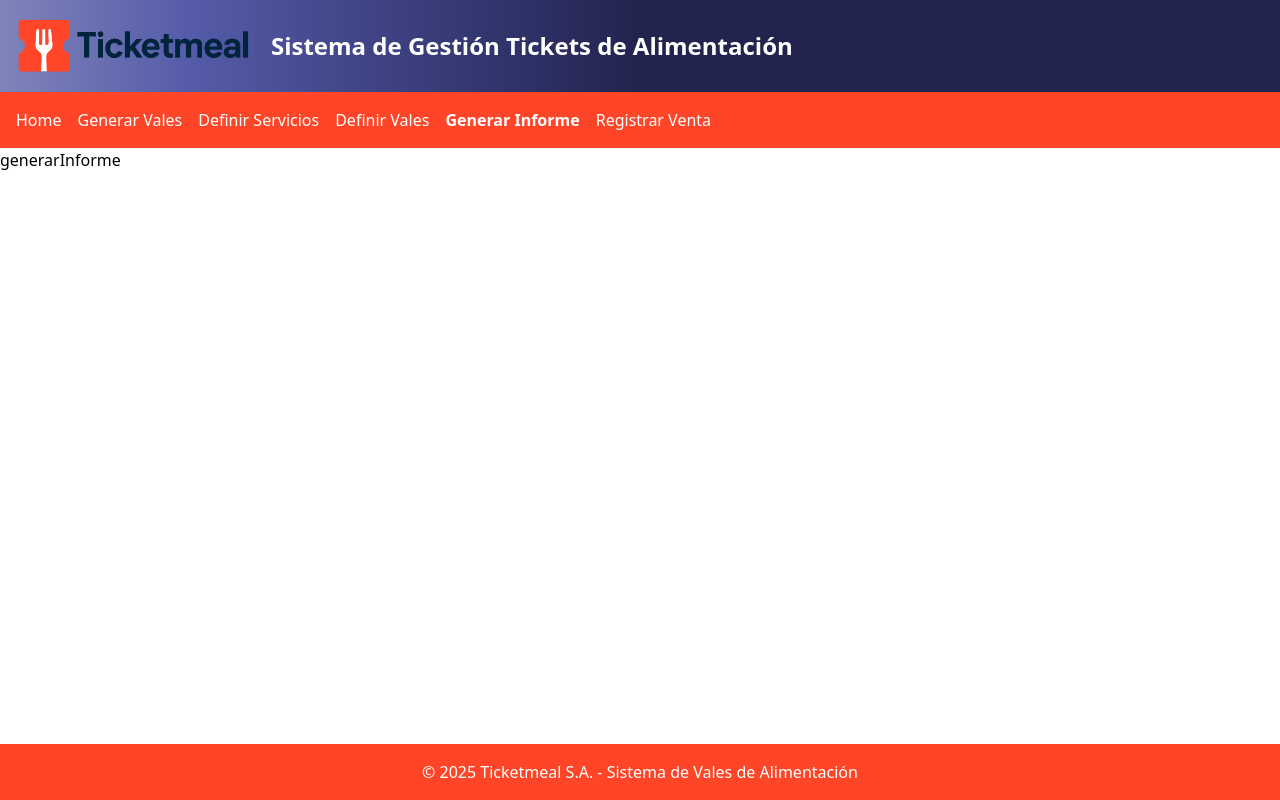
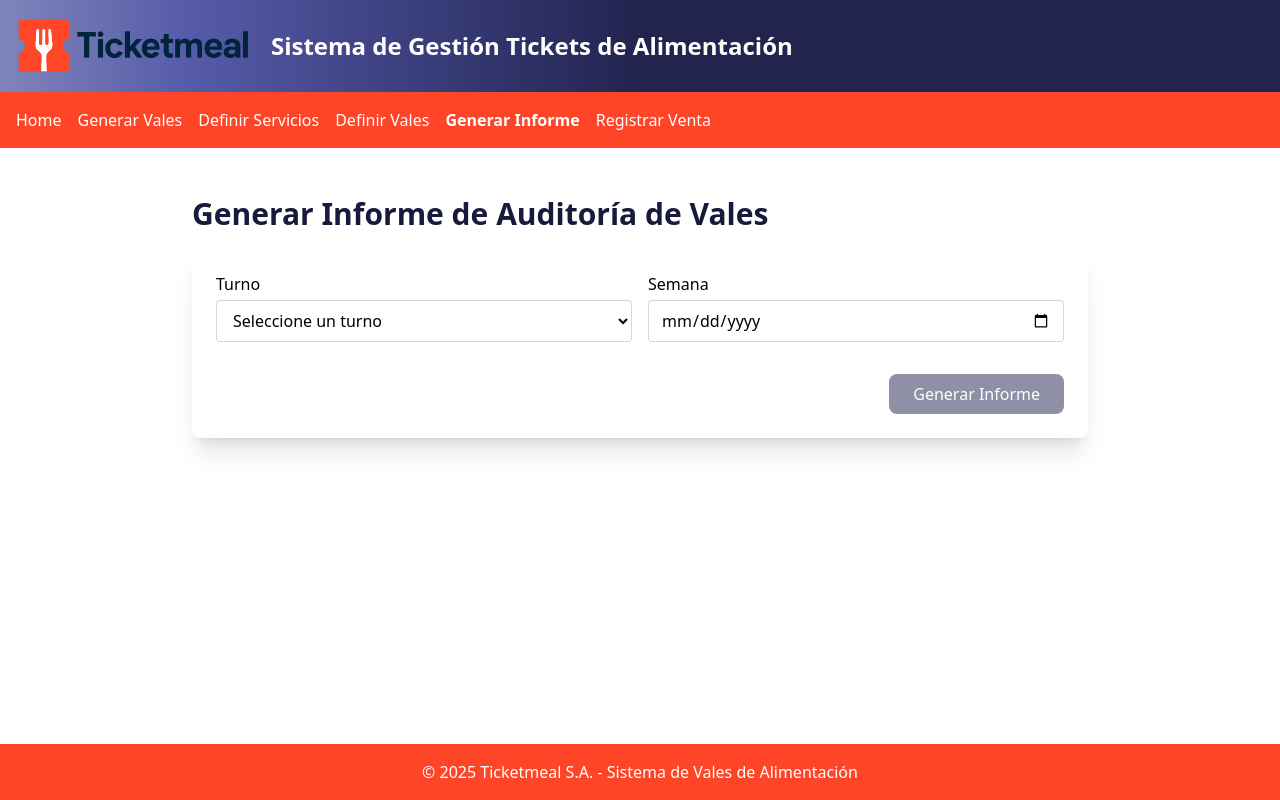
Before and after one commit to estebanovic/Sistema-vales-entrega-2, a React (Vite) app: page /generar-informe in a window 1280 px wide. Built offline with nearby package versions, Linux system fonts and the light colour scheme.

Commit message:
Generar Informe de Auditoria de Vales

```diff
--- a/src/pages/generarInforme.jsx
+++ b/src/pages/generarInforme.jsx
@@ -1,7 +1,64 @@
+import React, { useState } from 'react';
+
 export default function GenerarInforme() {
+    const [turno, setTurno] = useState('');
+    const [fecha, setFecha] = useState('');
+
+    const seleccionarSemana = (fecha) => {
+        const selectedDate = new Date(fecha);
+        const day = selectedDate.getDay();
+        const startOfWeek = new Date(selectedDate);
+        startOfWeek.setDate(selectedDate.getDate() - day);
+        const endOfWeek = new Date(selectedDate);
+        endOfWeek.setDate(selectedDate.getDate() + (6 - day));
+        return { startOfWeek, endOfWeek };
+    };
+    const opcionesStringSemana = { year: 'numeric', month: 'long', day: 'numeric' };
+
     return (
-        <div>
-            <h1>generarInforme</h1>
+        <div className="px-6 py-12">
+            <div className="w-4xl mx-auto">
+                <h1 className='text-3xl font-bold text-brand-blue-700 mb-4'>Generar Informe de Auditoría de Vales</h1>
+                <div className="bg-white shadow-xl rounded-lg w-full p-6">
+                    <form className="space-y-4" onSubmit={(e) => {
+
+                    }}>
+                        <div className="grid grid-cols-2 gap-4">
+                            <div>
+                                <label htmlFor="turno">Turno</label>
+                                <select id="turno" className="w-full border border-gray-300 rounded px-3 py-2 mt-1" value={turno} onChange={(e) => setTurno(e.target.value)}>
+                                    <option value="">Seleccione un turno</option>
+                                    <option value="Mañana">Mañana (06:00 - 14:00)</option>
+                                    <option value="Tarde">Tarde (14:00 - 22:00)</option>
+                                    <option value="Noche">Noche (22:00 - 06:00)</option>
+                                </select>
+                            </div>
+                            <div>
+                                <label htmlFor="fecha">Semana</label>
+                                <input type="date" id="fecha" className="w-full border border-gray-300 rounded px-3 py-2 mt-1" value={fecha} onChange={(e) => setFecha(e.target.value)} />
+                            </div>
+                        </div>
+                        <div className='flex items-center mt-4 justify-center'>
+                            <div>
+                                {fecha && fecha !== '' && (
+                                    <span className="text-brand-orange-500 font-semibold">
+                                        <strong>Semana seleccionada: </strong> { seleccionarSemana(fecha).startOfWeek.toLocaleDateString('es-ES',opcionesStringSemana)} - {seleccionarSemana(fecha).endOfWeek.toLocaleDateString('es-ES',opcionesStringSemana)}
+                                    </span>
+                                )}
+                            </div>
+                        </div>
+                        <div className="flex justify-end">
+                            <button
+                                type="submit"
+                                disabled={!turno || !fecha}
+                                className={`bg-brand-blue-500 text-white px-6 py-2 rounded-lg focus:outline-none focus:ring-2 focus:ring-brand-blue-500 ${(!turno || !fecha) ? 'opacity-50 cursor-not-allowed' : 'hover:bg-brand-blue-600'}`}
+                            >
+                                Generar Informe
+                            </button>
+                        </div>
+                    </form>
+                </div>
+            </div>
         </div>
     );
 }
--- a/src/pages/imprimirVales.jsx
+++ b/src/pages/imprimirVales.jsx
@@ -88,7 +88,7 @@ function ImprimirVales() {
     return (
         <div className="px-6 py-12">
             <div className="w-4xl mx-auto">
-                <h1 className='text-3xl font-bold text-brand-blue-700 mb-4'>Generar vale de alimentación</h1>
+                <h1 className='text-3xl font-bold text-brand-blue-700 mb-4'>Generar Vale de Alimentación</h1>
                 <div className="bg-white shadow-xl rounded-lg w-full p-6">
                     <h2 className='text-xl font-semibold text-brand-blue-700 mb-2'>Información del turno</h2>
                     <p><strong>Hora actual:</strong> {currentTime}</p>
```
Also changed, not shown: 1 other file (tests, documents, lock files or other folders).
